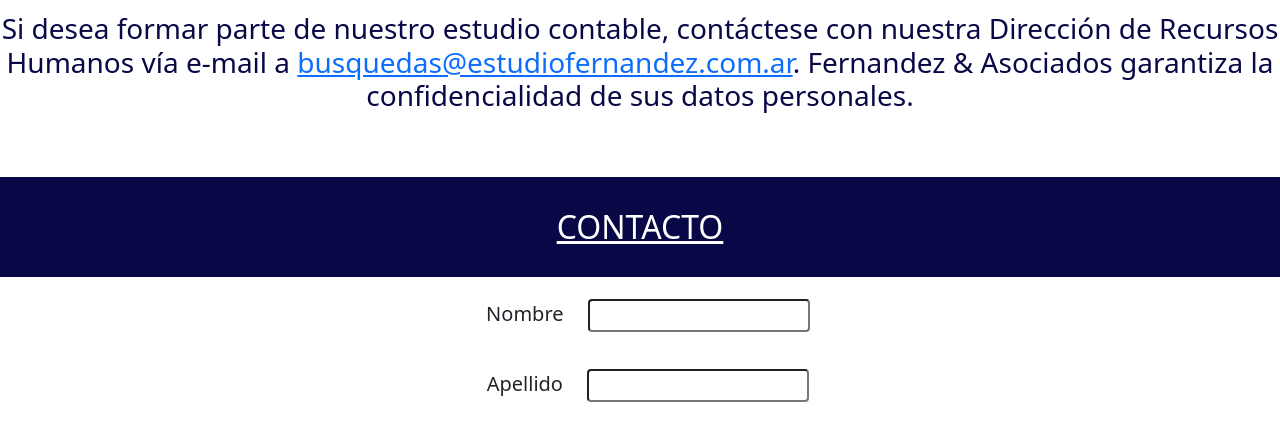
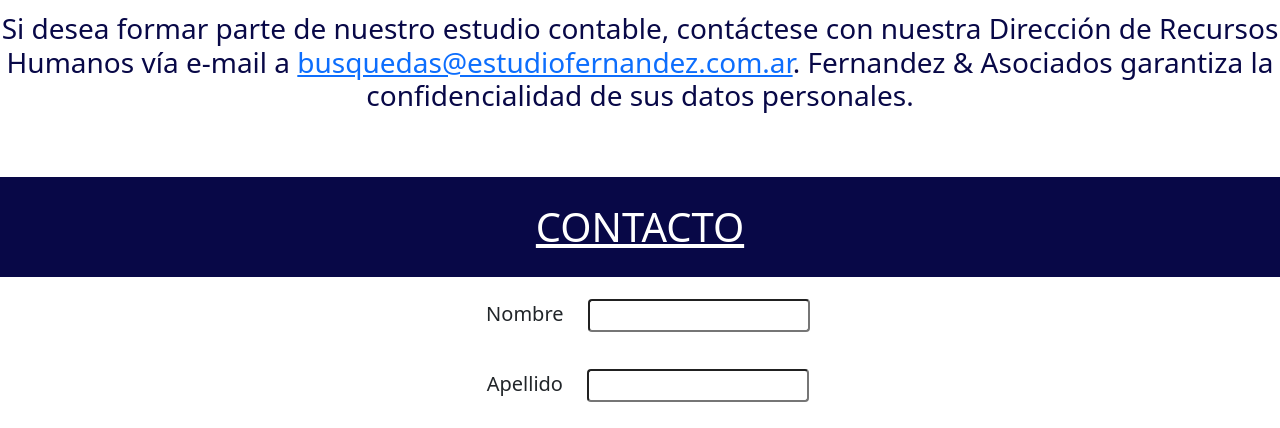
Before and after one commit to leandrocostas/Fernandez_03, a plain HTML site: page contacto.html in a window 1280 px wide. Shown: the part 683-1111 px from the top of the page. Drawn offline with nearby package versions, Linux system fonts and the light colour scheme.

Commit message:
04 modificacion

```diff
--- a/contacto.html
+++ b/contacto.html
@@ -91,9 +91,9 @@
         </div>
         <!-- contacto -->
         <div class="contacto">
-            <h2 class="contacto_titulo">
+            <h1 class="contacto_titulo">
                 CONTACTO
-            </h2>
+            </h1>
             <div class="mb-3">
                 <label for="exampleFormControlInput1" class="form-control-lg">Nombre</label>
                 <input type="email" class="form-control-sm" id="exampleFormControlInput1">
```
